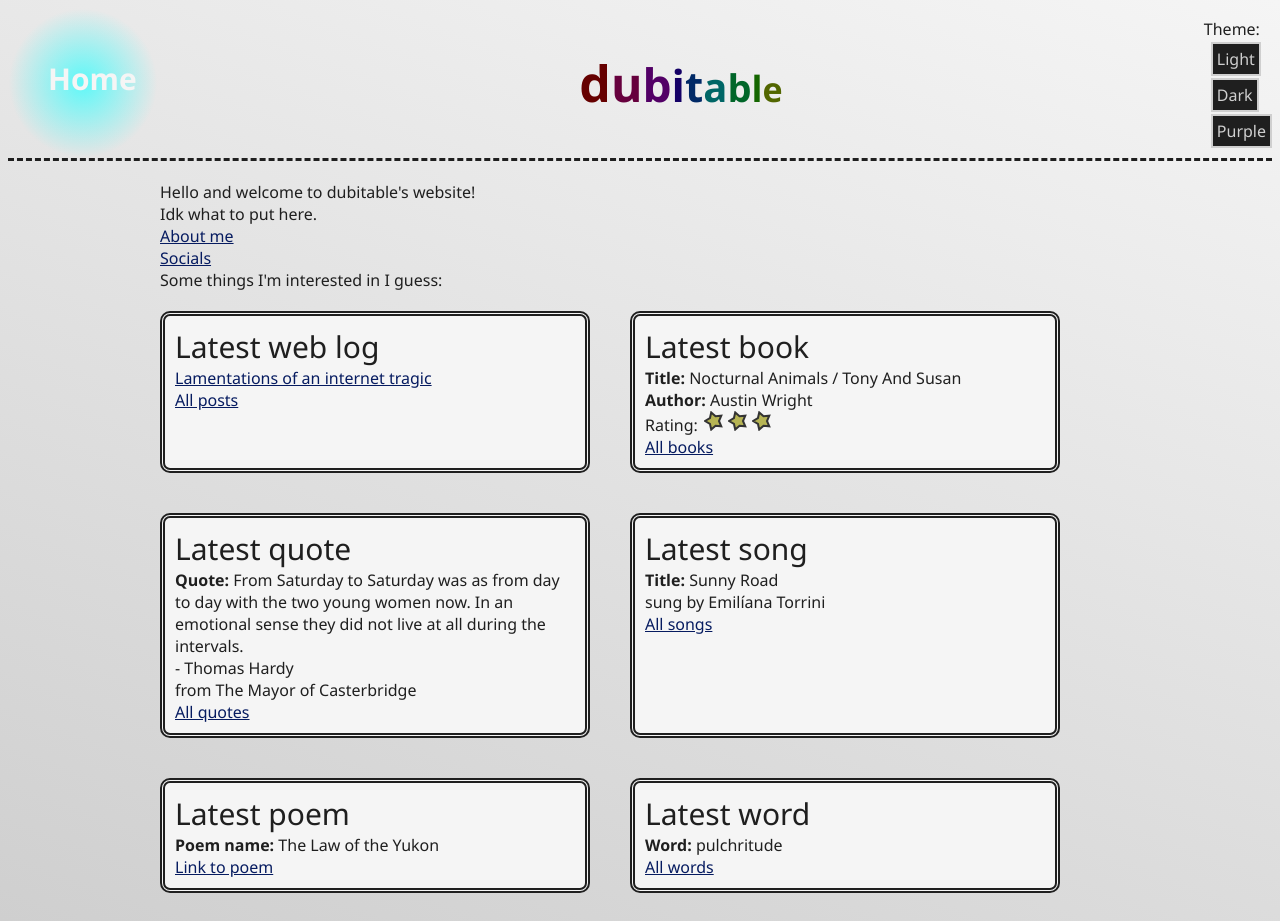
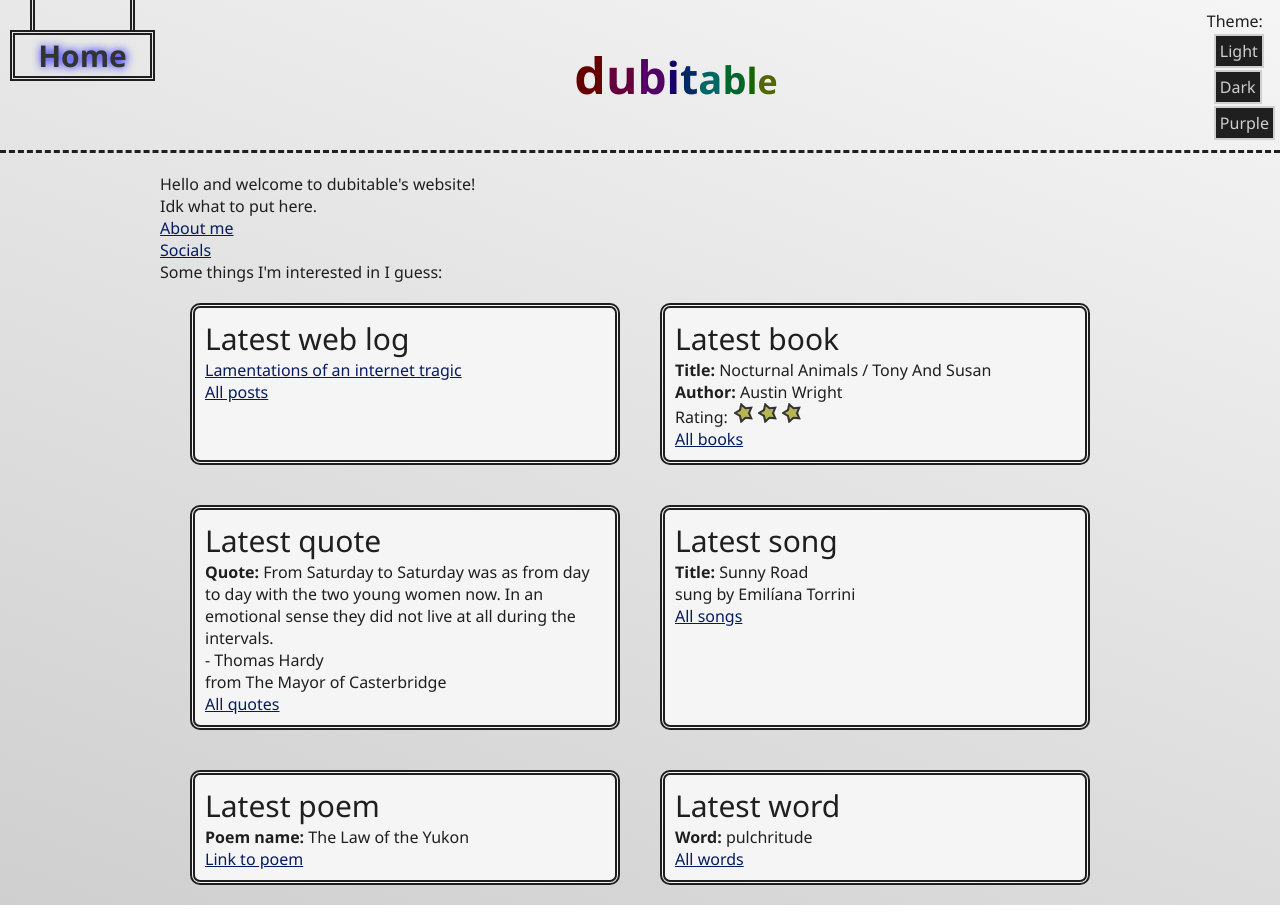
Before and after one commit to dubitabley/website, a SvelteKit app: page / in a window 1280 px wide. Built offline with nearby package versions, Linux system fonts and the light colour scheme.

Commit message:
Change the home button styling to be nicer (imo)

```diff
--- /dev/null
+++ b/src/lib/components/home-button.svelte
@@ -0,0 +1,67 @@
+<script lang="ts">
+    import type { Snippet } from "svelte";
+
+    type Props = {
+        children: Snippet;
+    };
+
+    let { children }: Props = $props();
+</script>
+
+<div class="home-wrapper">
+    <div class="home-upper"></div>
+    <div class="home-border">
+        {@render children()}
+    </div>
+</div>
+
+<style>
+    .home-wrapper {
+        display: flex;
+        flex-direction: column;
+        justify-content: center;
+        align-items: center;
+        margin-left: 15px;
+    }
+    .home-upper {
+        position: relative;
+        border-left: 5px double var(--primary-color);
+        border-right: 5px double var(--primary-color);
+        height: 30px;
+        width: 70%;
+    }
+    .home-border {
+        border: 5px double var(--primary-color);
+        text-align: center;
+        width: 100%;
+    }
+
+    :global(.home-border > *) {
+        text-decoration: none;
+        font-size: 30px;
+        color: var(--primary-color-2) !important;
+        font-weight: bold;
+        /*animation: 1s linear 0s infinite forwards hue-anim;*/
+        animation-name: hue-anim;
+        animation-duration: 3s;
+        animation-timing-function: linear;
+        animation-iteration-count: infinite;
+        text-shadow: hsl(var(--home-hue), 100%, 50%) 1px 0 10px;
+    }
+
+    @property --home-hue {
+        syntax: "<number>";
+        initial-value: 0;
+        inherits: false;
+    }
+
+    @keyframes hue-anim {
+        from {
+            --home-hue: 0;
+        }
+
+        to {
+            --home-hue: 360;
+        }
+    }
+</style>
--- a/src/routes/(app)/+page.svelte
+++ b/src/routes/(app)/+page.svelte
@@ -135,6 +135,7 @@
         display: flex;
         flex-direction: row;
         flex-wrap: wrap;
+        justify-content: center;
     }
 
     .panel {
--- a/src/routes/(app)/global.css
+++ b/src/routes/(app)/global.css
@@ -2,6 +2,7 @@ body {
     font-family: "Segoe UI", Tahoma, Geneva, Verdana, sans-serif;
     /* background-color: var(--background-color); */
     color: var(--primary-color);
+    margin: 0;
 }
 
 html {
@@ -11,7 +12,7 @@ html {
         var(--background-color-2) 100%
     );
 
-    min-height: 100vh;
+    min-height: 100dvh;
 }
 
 a {
--- a/src/routes/(app)/header.svelte
+++ b/src/routes/(app)/header.svelte
@@ -1,20 +1,24 @@
 <script lang="ts">
     import Theming from "./theming.svelte";
     import SplodgeTile from "$lib/components/splodge-tile.svelte";
+    import HomeButton from "$lib/components/home-button.svelte";
 
     const headerTitle = "dubitable";
-
 </script>
 
 <div class="header">
     <div class="header-left">
-        <SplodgeTile>
+        <HomeButton>
             <a class="header-home" href="/">Home</a>
-        </SplodgeTile>
+        </HomeButton>
     </div>
     <h1 class="header-text">
         {#each headerTitle.normalize("NFC") as character, index}
-            <span class="header-rotate-char"><span class="header-char" style:animation-delay="0.{index}s">{character}</span></span>
+            <span class="header-rotate-char"
+                ><span class="header-char" style:animation-delay="0.{index}s"
+                    >{character}</span
+                ></span
+            >
         {/each}
     </h1>
     <div class="header-theming">
@@ -26,17 +30,6 @@
     h1 {
         text-align: center;
         width: 100%;
-    }
-
-    .header-home {
-        position: relative;
-        left: 40px;
-        top: -100px;
-        background-color: transparent;
-        text-decoration: none;
-        font-size: 30px;
-        color: var(--background-color-2);
-        font-weight: bold;
     }
 
     .header-left {
@@ -113,7 +106,7 @@
     }
 
     @property --hue {
-        syntax: '<number>';
+        syntax: "<number>";
         initial-value: 0;
         inherits: false;
     }
--- a/src/routes/(app)/theming.svelte
+++ b/src/routes/(app)/theming.svelte
@@ -101,6 +101,7 @@
     .theme-wrapper {
         display: flex;
         flex-direction: column;
+        margin: 5px;
         gap: 2px;
     }
 
```
